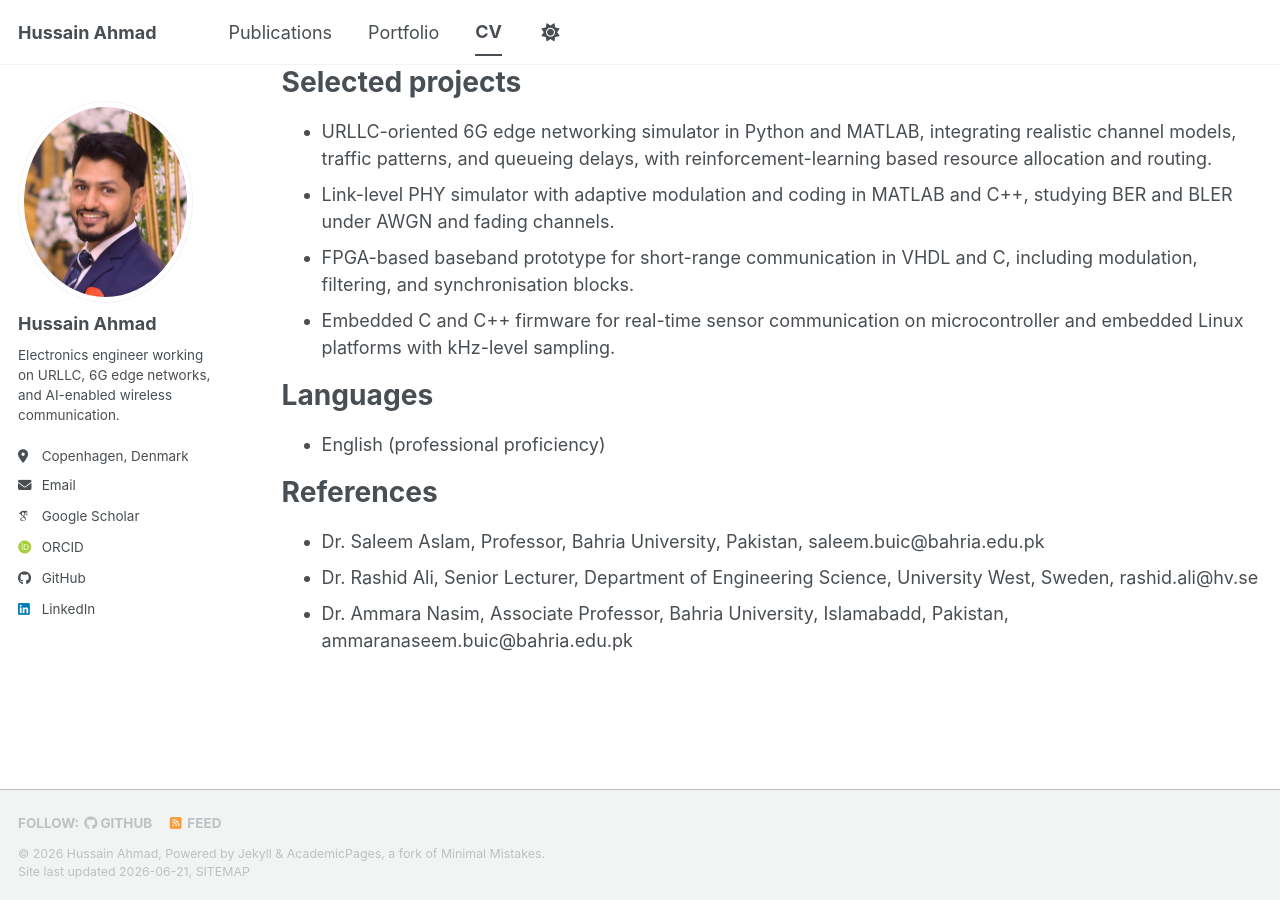
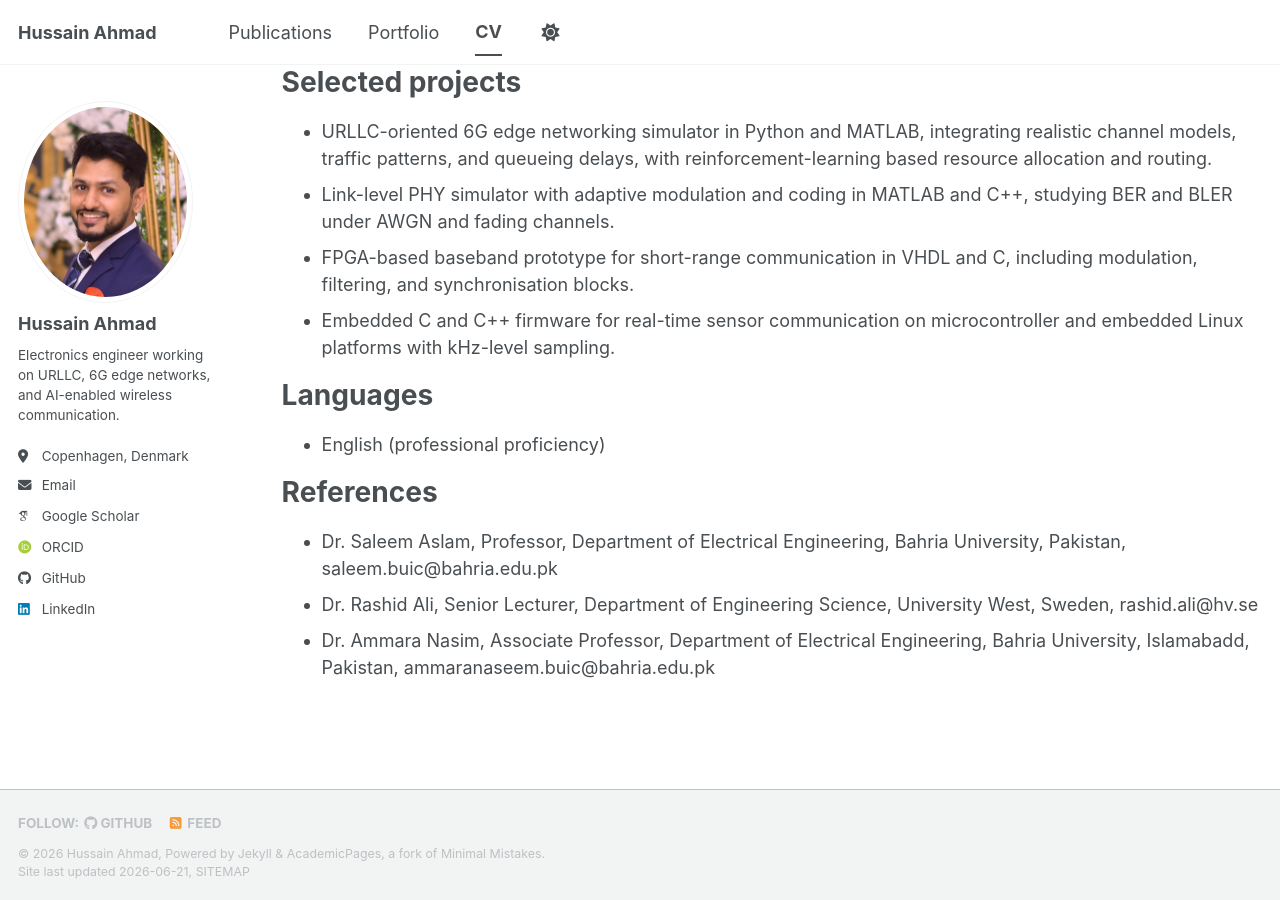
Before and after one commit to hussain1549/hussain1549.github.io, a Jekyll site: the page built from _pages/cv.md, in a window 1280 px wide and 900 px high, scrolled down 2103 px. Built offline with Jekyll 4.4.1, drawn with Linux system fonts in a browser that asks for light colours; some web fonts are replaced; a script bundle is joined from its source files by our own code; library files that are not in the unit come from our copies.

Commit message:
Update cv.md

```diff
--- a/_pages/cv.md
+++ b/_pages/cv.md
@@ -55,6 +55,6 @@ Languages
 
 References
 ======
-* Dr. Saleem Aslam, Professor, Bahria University, Pakistan, saleem.buic@bahria.edu.pk
+* Dr. Saleem Aslam, Professor, Department of Electrical Engineering, Bahria University, Pakistan, saleem.buic@bahria.edu.pk
 * Dr. Rashid Ali, Senior Lecturer, Department of Engineering Science, University West, Sweden, rashid.ali@hv.se
-* Dr. Ammara Nasim, Associate Professor, Bahria University, Islamabadd, Pakistan, ammaranaseem.buic@bahria.edu.pk
+* Dr. Ammara Nasim, Associate Professor, Department of Electrical Engineering, Bahria University, Islamabadd, Pakistan, ammaranaseem.buic@bahria.edu.pk
```
